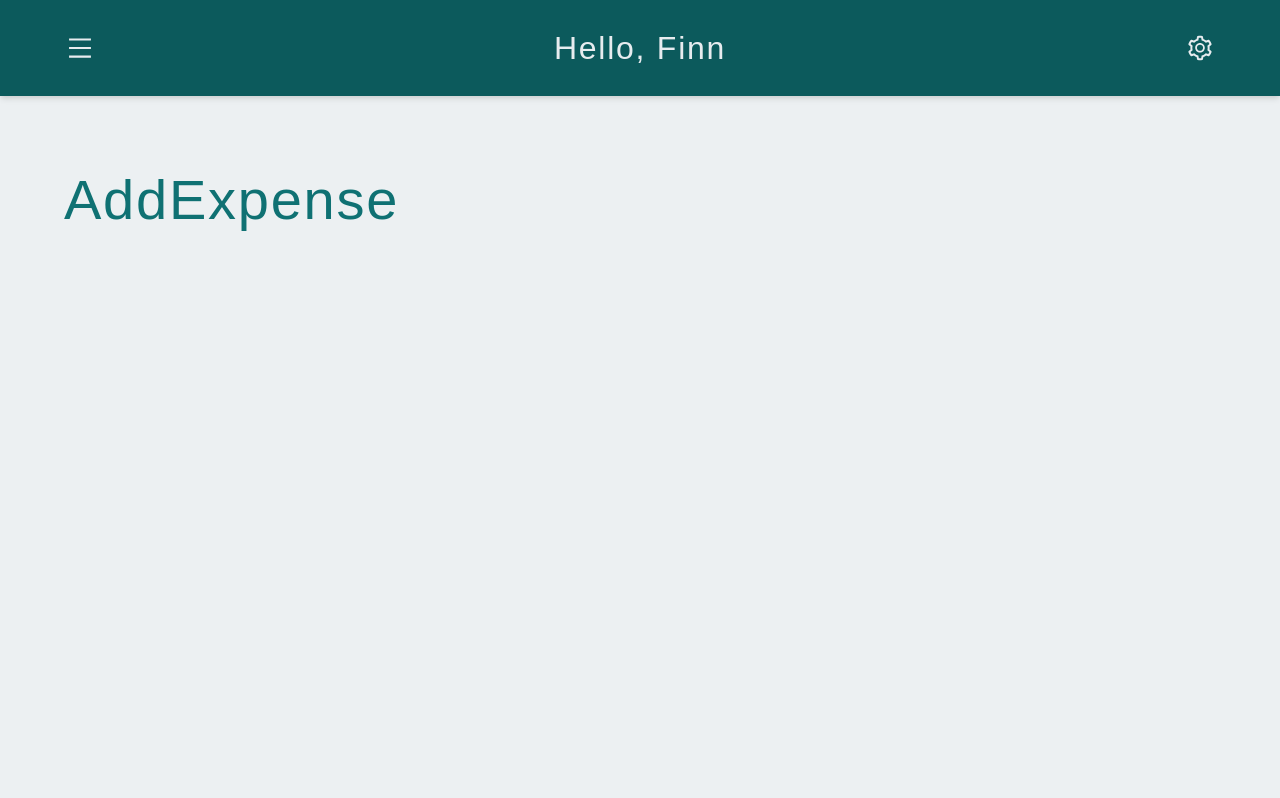
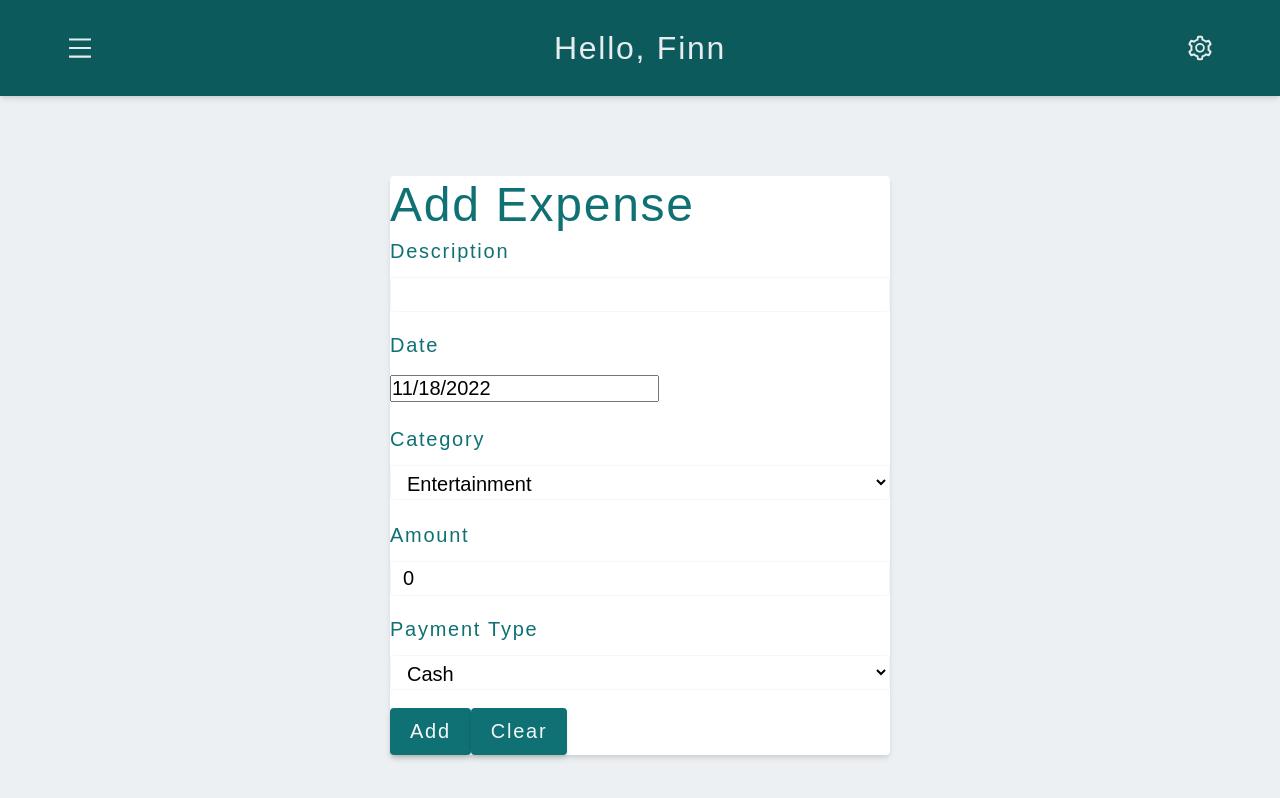
Before and after one commit to trann0709/ExpenseTracking_FrontEnd, a React (Create React App) app: page /add-expense in a window 1280 px wide. Shown: the top 798 px of the page. Built offline with nearby package versions, Linux system fonts and the light colour scheme.

Commit message:
add expense form

```diff
--- a/package.json
+++ b/package.json
@@ -8,6 +8,7 @@
     "@testing-library/user-event": "^13.5.0",
     "normalize.css": "^8.0.1",
     "react": "^18.2.0",
+    "react-datepicker": "^4.8.0",
     "react-dom": "^18.2.0",
     "react-icons": "^4.7.1",
     "react-router-dom": "^6.6.2",
--- a/src/actions.js
+++ b/src/actions.js
@@ -1,2 +1,3 @@
 export const TOGGLE_SIDEBAR = 'TOGGLE_SIDEBAR'
 export const ADD_EXPENSE = 'ADD_EXPENSE'
+export const HANDLE_CHANGE = 'HANDLE_CHANGE'
--- a/src/components/FormRow.js
+++ b/src/components/FormRow.js
@@ -1,7 +1,18 @@
-import React from 'react'
-
-const FormRow = () => {
-  return <div>FormRow</div>
+const FormRow = ({ type, name, handleChange, value, labelText }) => {
+  return (
+    <div className='form-row'>
+      <label htmlFor={name} className='form-label'>
+        {labelText || name}
+      </label>
+      <input
+        type={type}
+        name={name}
+        value={value}
+        onChange={handleChange}
+        className='form-input'
+      />
+    </div>
+  )
 }
 
 export default FormRow
--- a/src/components/FormRowSelect.js
+++ b/src/components/FormRowSelect.js
@@ -1,7 +1,35 @@
 import React from 'react'
 
-const FormRowSelect = () => {
-  return <div>FormRowSelect</div>
+const FormRowSelect = ({
+  type,
+  name,
+  handleChange,
+  value,
+  labelText,
+  list,
+}) => {
+  return (
+    <div className='form-row'>
+      <label htmlFor={name} className='form-label'>
+        {labelText || name}
+      </label>
+      <select
+        name={name}
+        id={name}
+        value={value}
+        onChange={handleChange}
+        className='form-input'
+      >
+        {list.map((item, index) => {
+          return (
+            <option key={index} value={item}>
+              {item}
+            </option>
+          )
+        })}
+      </select>
+    </div>
+  )
 }
 
 export default FormRowSelect
--- a/src/components/NavLinks.js
+++ b/src/components/NavLinks.js
@@ -1,7 +1,7 @@
 import links from '../utils/links'
 import { NavLink } from 'react-router-dom'
 
-const NavLinks = () => {
+const NavLinks = ({ toggle }) => {
   return (
     <div className='nav-links'>
       {links.map((link) => {
@@ -13,6 +13,7 @@ const NavLinks = () => {
             className={({ isActive }) => {
               return isActive ? 'nav-link active' : 'nav-link'
             }}
+            onClick={toggle}
           >
             <span className='icon'>{icon}</span>
             {text}
--- a/src/components/SmallSidebar.js
+++ b/src/components/SmallSidebar.js
@@ -14,7 +14,7 @@ const SmallSidebar = () => {
             <AiOutlineClose />
           </button>
           <Logo />
-          <NavLinks />
+          <NavLinks toggle={toggleSidebar} />
         </div>
       </div>
     </Wrapper>
--- a/src/components/index.js
+++ b/src/components/index.js
@@ -3,5 +3,15 @@ import Navbar from './Navbar'
 import SmallSidebar from './SmallSidebar'
 import BigSidebar from './BigSidebar'
 import NavLinks from './NavLinks'
+import FormRow from './FormRow'
+import FormRowSelect from './FormRowSelect'
 
-export { Logo, Navbar, SmallSidebar, BigSidebar, NavLinks }
+export {
+  Logo,
+  Navbar,
+  SmallSidebar,
+  BigSidebar,
+  NavLinks,
+  FormRow,
+  FormRowSelect,
+}
--- a/src/context/expense_context.js
+++ b/src/context/expense_context.js
@@ -1,6 +1,6 @@
 import React, { useContext, useReducer } from 'react'
 import reducer from '../reducers/expense_reducer'
-import { ADD_EXPENSE, TOGGLE_SIDEBAR } from '../actions'
+import { ADD_EXPENSE, TOGGLE_SIDEBAR, HANDLE_CHANGE } from '../actions'
 
 const initialState = {
   isSidebarOpen: false,
@@ -36,12 +36,22 @@ export const ExpenseProvider = ({ children }) => {
     dispatch({ type: TOGGLE_SIDEBAR })
   }
 
-  const addExpense = () => {
+  const addExpense = (e) => {
+    e.preventDefault()
     dispatch({ type: ADD_EXPENSE })
+    // clear the form and add the new expense to DB
+  }
+
+  const handleChange = (e) => {
+    let name = e.target.name
+    let value = e.target.value
+    dispatch({ type: HANDLE_CHANGE, payload: { name, value } })
   }
 
   return (
-    <ExpenseContext.Provider value={{ ...state, toggleSidebar, addExpense }}>
+    <ExpenseContext.Provider
+      value={{ ...state, toggleSidebar, addExpense, handleChange }}
+    >
       {children}
     </ExpenseContext.Provider>
   )
--- a/src/index.css
+++ b/src/index.css
@@ -242,6 +242,7 @@ button:disabled {
   border-radius: var(--radius);
   background: var(--background);
   border: 1px solid var(--grey-200);
+  text-transform: capitalize;
 }
 
 .form-input,
--- a/src/pages/dashboard/AddExpense.js
+++ b/src/pages/dashboard/AddExpense.js
@@ -1,7 +1,75 @@
-import React from 'react'
+import { FormRow, FormRowSelect } from '../../components'
+import { useExpenseContext } from '../../context/expense_context'
+import DatePicker from 'react-datepicker'
+import 'react-datepicker/dist/react-datepicker.css'
+import { useEffect, useState } from 'react'
 
 const AddExpense = () => {
-  return <h1>AddExpense</h1>
+  const {
+    addExpense,
+    handleChange,
+    isLoading,
+    categories,
+    payments,
+    category,
+    date,
+    amount,
+    description,
+    paymentType,
+    isEditing,
+  } = useExpenseContext()
+
+  const [startDate, setStartDate] = useState(new Date())
+
+  return (
+    <article className='form'>
+      <h2>{isEditing ? 'update expense' : 'add expense'}</h2>
+      <form onSubmit={addExpense}>
+        <FormRow
+          type='text'
+          name='description'
+          value={description}
+          handleChange={handleChange}
+        />
+        <div className='form-row'>
+          <label htmlFor='date' className='form-label'>
+            Date
+          </label>
+          <DatePicker
+            selected={startDate}
+            onChange={(date) => setStartDate(date)}
+          />
+        </div>
+
+        <FormRowSelect
+          name='category'
+          value={category}
+          handleChange={handleChange}
+          list={categories}
+        />
+        <FormRow
+          type='number'
+          name='amount'
+          value={amount}
+          handleChange={handleChange}
+        />
+        <FormRowSelect
+          name='payment type'
+          value={paymentType}
+          handleChange={handleChange}
+          list={payments}
+        />
+        <div className='btn-container'>
+          <button type='button' className='btn' disabled={isLoading}>
+            {isEditing ? 'update' : 'add'}
+          </button>
+          <button type='button' className='btn clear-btn' disabled={isLoading}>
+            clear
+          </button>
+        </div>
+      </form>
+    </article>
+  )
 }
 
 export default AddExpense
--- a/src/reducers/expense_reducer.js
+++ b/src/reducers/expense_reducer.js
@@ -1,10 +1,15 @@
-import { TOGGLE_SIDEBAR } from '../actions'
+import { HANDLE_CHANGE, TOGGLE_SIDEBAR } from '../actions'
 
 const expense_reducer = (state, action) => {
   if (action.type === TOGGLE_SIDEBAR) {
     return { ...state, isSidebarOpen: !state.isSidebarOpen }
   }
 
+  if (action.type === HANDLE_CHANGE) {
+    const { name, value } = action.payload
+    return { ...state, [name]: value }
+  }
+
   throw new Error(`No matching "${action.type}" - action type`)
 }
 
```
Also changed, not shown: 1 other file (tests, documents, lock files or other folders).
